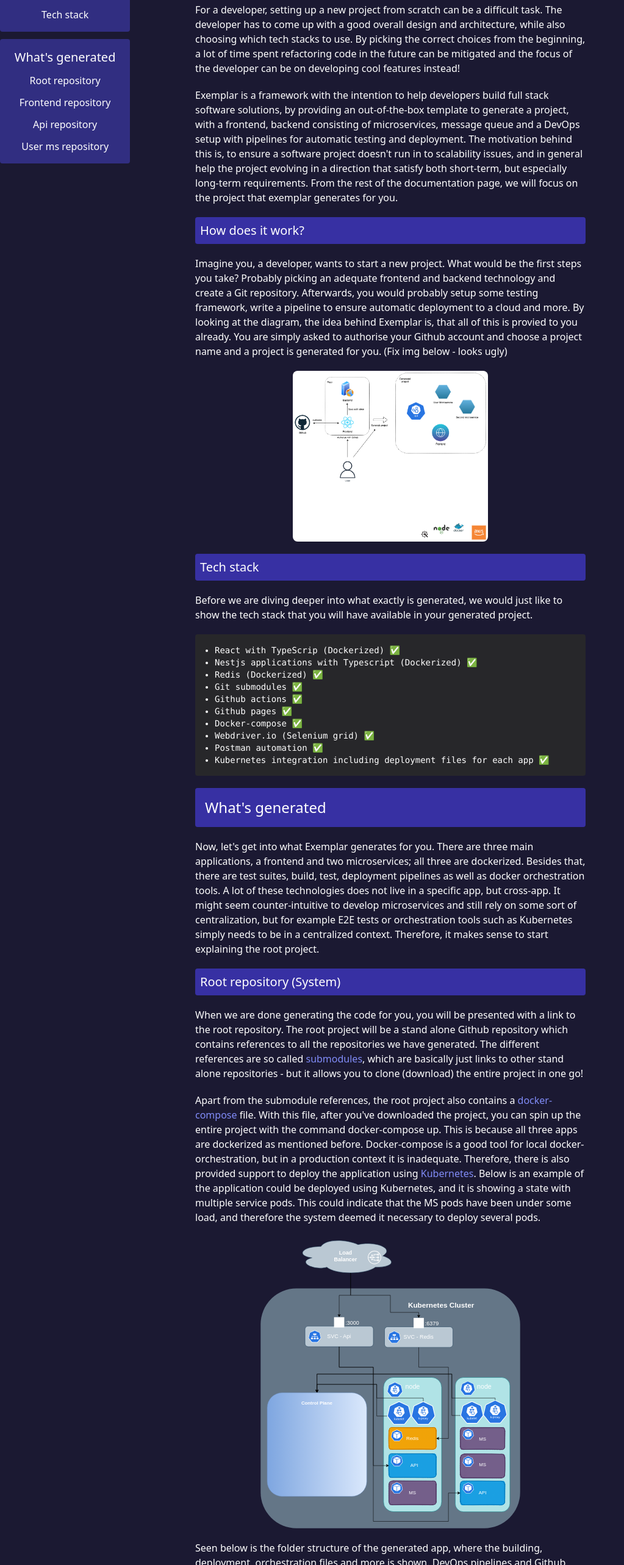
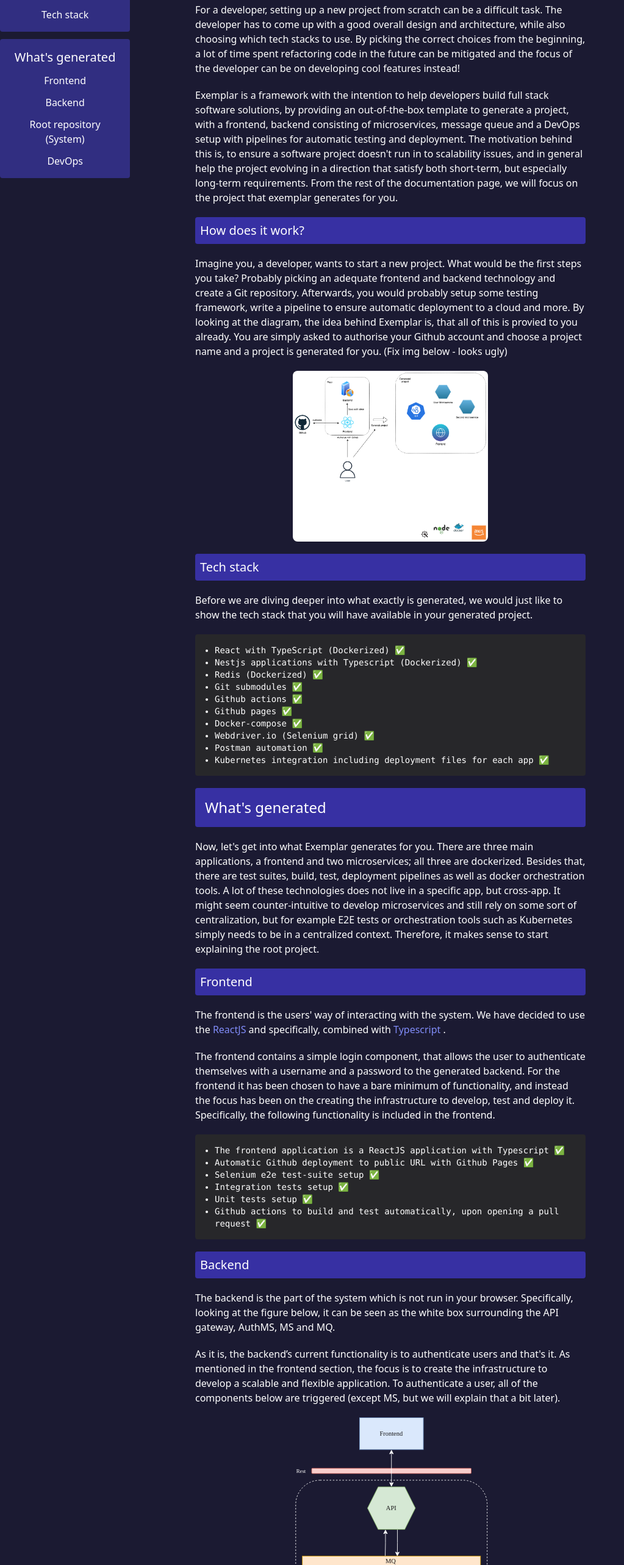
Before and after one commit to exemplar-io/exemplar-io.github.io, a React (Create React App) app: page /docs in a window 1280 px wide. Shown: the part 160-2726 px from the top of the page at 61% size, without its empty margins (0-1023 px from the left). Built offline with nearby package versions, Linux system fonts and the light colour scheme; no server answers.

Commit message:
extended with new images and text

```diff
--- a/src/components/UI/Sidebar/Sidebar.tsx
+++ b/src/components/UI/Sidebar/Sidebar.tsx
@@ -3,19 +3,19 @@
     <div className="h-screen w-1/6 ml-0 pt-20 top-0 fixed flex flex-col space-y-3">
       <div className="flex flex-col space-y-3 bg-primary-900 rounded p-4">
         <a
-          className="sticky text-secondary font-medium text-xl"
+          className="sticky text-secondary font-medium text-xl  hover:font-bold"
           href="#introduction"
         >
           Introduction
         </a>
         <a
-          className="sticky text-secondary text-m font-light"
+          className="sticky text-secondary text-m font-light hover:font-medium"
           href="#how-does-it-work"
         >
           How does it work?
         </a>
         <a
-          className="sticky text-secondary text-m font-light"
+          className="sticky text-secondary text-m font-light hover:font-medium"
           href="#tech-stack"
         >
           Tech stack
@@ -23,34 +23,34 @@
       </div>
       <div className="flex flex-col space-y-3 bg-primary-900 rounded p-4">
         <a
-          className="sticky text-secondary font-medium text-xl"
+          className="sticky text-secondary font-medium text-xl hover:font-bold"
           href="#whats-generated"
         >
           What's generated
         </a>
         <a
-          className="sticky text-secondary text-m font-light"
+          className="sticky text-secondary text-m font-light hover:font-medium"
+          href="#frontend-repository"
+        >
+          Frontend
+        </a>
+        <a
+          className="sticky text-secondary text-m font-light hover:font-medium"
+          href="#backend"
+        >
+          Backend
+        </a>
+        <a
+          className="sticky text-secondary text-m font-light hover:font-medium"
           href="#root-repository"
         >
-          Root repository
+          Root repository (System)
         </a>
         <a
-          className="sticky text-secondary text-m font-light"
-          href="#frontend-repository"
+          className="sticky text-secondary text-m font-light hover:font-medium"
+          href="#DevOps"
         >
-          Frontend repository
-        </a>
-        <a
-          className="sticky text-secondary text-m font-light"
-          href="#api-repository"
-        >
-          Api repository
-        </a>
-        <a
-          className="sticky text-secondary text-m font-light"
-          href="#user-ms-repository"
-        >
-          User ms repository
+          DevOps
         </a>
       </div>
     </div>
--- a/src/pages/Docs.tsx
+++ b/src/pages/Docs.tsx
@@ -85,7 +85,7 @@
           generated project.
         </p>
         <ul className="list-disc pl-8 text-sm font-mono bg-gray-800 rounded p-4">
-          <li>React with TypeScrip (Dockerized) ✅</li>
+          <li>React with TypeScript (Dockerized) ✅</li>
           <li>Nestjs applications with Typescript (Dockerized) ✅</li>
           <li>Redis (Dockerized) ✅</li>
           <li>Git submodules ✅</li>
@@ -116,22 +116,154 @@
           centralized context. Therefore, it makes sense to start explaining the
           root project.
         </p>
+        <h2
+          className="text-xl bg-primary-800 p-2 rounded"
+          id="frontend-repository"
+        >
+          Frontend
+        </h2>
+        <p className="text-m">
+          The frontend is the users' way of interacting with the system. We have
+          decided to use the{' '}
+          <a href="https://reactjs.org/" target="_blank">
+            ReactJS
+          </a>{' '}
+          and specifically, combined with{' '}
+          <a href="https://www.typescriptlang.org/" target="_blank">
+            Typescript
+          </a>{' '}
+          .
+        </p>
+        <p className="text-m">
+          The frontend contains a simple login component, that allows the user
+          to authenticate themselves with a username and a password to the
+          generated backend. For the frontend it has been chosen to have a bare
+          minimum of functionality, and instead the focus has been on the
+          creating the infrastructure to develop, test and deploy it.
+          Specifically, the following functionality is included in the frontend.
+        </p>
+        <ul className="list-disc pl-8 text-sm font-mono bg-gray-800 rounded p-4">
+          <li>
+            The frontend application is a ReactJS application with Typescript ✅
+          </li>
+          <li>
+            Automatic Github deployment to public URL with Github Pages ✅
+          </li>
+          <li>Selenium e2e test-suite setup ✅</li>
+          <li>Integration tests setup ✅</li>
+          <li>Unit tests setup ✅</li>
+          <li>
+            Github actions to build and test automatically, upon opening a pull
+            request ✅
+          </li>
+        </ul>
+        <h2 className="text-xl bg-primary-800 p-2 rounded" id="backend">
+          Backend
+        </h2>
+        <p>
+          The backend is the part of the system which is not run in your
+          browser. Specifically, looking at the figure below, it can be seen as
+          the white box surrounding the API gateway, AuthMS, MS and MQ.
+        </p>
+        <p>
+          As it is, the backend’s current functionality is to authenticate users
+          and that's it. As mentioned in the frontend section, the focus is to
+          create the infrastructure to develop a scalable and flexible
+          application. To authenticate a user, all of the components below are
+          triggered (except MS, but we will explain that a bit later).
+        </p>
+        <img
+          src={process.env.PUBLIC_URL + '/docs/generated_app_architecture.svg'}
+          alt="overview"
+          className="w-3/6 m-auto"
+        />
+        <h2 className="text-m bg-primary-800 p-1 rounded" id="backend">
+          API gateway
+        </h2>
+        <p className="text-m">
+          The API gateway is the point that the frontend can interact with
+          through Rest. It is developed in{' '}
+          <a href="https://nestjs.com/" target="_blank">
+            {' '}
+            NestJS
+          </a>{' '}
+          . The API gateways responsibility is to provide the infrastructure for
+          the communication between the frontend and backend in this scenario.
+        </p>
+        <p>
+          The API gateway listens on port 3000 and it serves one endpoint, the
+          /login endpoint. The endpoint will put a message on the message queue,
+          saying that an authentication task is ready to be picked up. This is
+          also why it is called the API gateway, because its task is to delegate
+          the communication in the app. The actual authentication logic resides
+          in the AuthMS.
+        </p>
+        <h2 className="text-m bg-primary-800 p-1 rounded">AuthMS</h2>
+        <p>
+          The The AuthMS microservice cannot be interacted through rest, as it
+          is with the API gateway. The AuthMS can be interacted with through
+          messages put on the message queue. Just like the API gateway, this is
+          a NestJS project written in Typescript.
+        </p>
+        <p>
+          It connects to the message queue and listens for messages with the
+          login id. When a message with the login id is put on the queue, it
+          will consume it and verify if the user is an authenticated user or
+          not. If the user is authenticated, it will return a JWT (JSON web
+          token) and if not, a new unauthorized exception will be thrown and the
+          user will receive a 401 Unauthorized status code. Using JWTs for
+          authentication is a very popular and highly scalable method of
+          implementing authentication - you can read a lot more about it on the
+          <a href="https://jwt.io/" target="_blank">
+            {' '}
+            jwt.io{' '}
+          </a>
+          website.
+        </p>
+        <h2 className="text-m bg-primary-800 p-1 rounded">
+          Summary of the features the backend has
+        </h2>
+        <ul className="list-disc pl-8 text-sm font-mono bg-gray-800 rounded p-4">
+          <li>API gateway written in NestJS ✅</li>
+          <li>Authentication microservice written in NestJS ✅</li>
+          <li>Empty (extendable microservice) written in NestJS ✅</li>
+          <li>
+            All three of the above services in their Github repositories
+            (submodules) ✅
+          </li>
+          <li>Dockerization by all of the above services ✅</li>
+          <li>Message queue using Redis ✅</li>
+          <li>Postman Automation e2e tests for API gateway ✅</li>
+          <li>Integration tests for backend ✅</li>
+          <li>Unit tests for backend ✅</li>
+          <li>
+            Github actions to build and test automatically, upon opening a pull
+            request ✅
+          </li>
+        </ul>
         <h2 className="text-xl bg-primary-800 p-2 rounded" id="root-repository">
           Root repository (System)
         </h2>
         <p className="text-m">
-          When we are done generating the code for you, you will be presented
-          with a link to the root repository. The root project will be a stand
-          alone Github repository which contains references to all the
-          repositories we have generated. The different references are so called{' '}
+          Now, you might think there is a missing link, which comes now. Even
+          though we seek to decouple the different apps as much as possible,
+          when it comes to testing and managing the applications in a production
+          context, there needs to be some sort of centralization. This is done
+          by having a root git project.
+        </p>
+        <p>
+          The root project will be a stand alone Github repository which
+          contains references to all the repositories we have generated. The
+          different references are so called{' '}
           <a
             href="https://git-scm.com/book/en/v2/Git-Tools-Submodules"
             target="_blank"
           >
             submodules
           </a>
-          , which are basically just links to other stand alone repositories -
-          but it allows you to clone (download) the entire project in one go!
+          , which are links to other stand alone repositories - hence, it is not
+          a nested repository. This means that the different git submodule apps,
+          can also be cloned and developed independently if desired.
         </p>
         <p>
           Apart from the submodule references, the root project also contains a
@@ -142,6 +274,8 @@
           file. With this file, after you've downloaded the project, you can
           spin up the entire project with the command docker-compose up. This is
           because all three apps are dockerized as mentioned before.
+        </p>
+        <p>
           Docker-compose is a good tool for local docker-orchestration, but in a
           production context it is inadequate. Therefore, there is also provided
           support to deploy the application using{' '}
@@ -191,96 +325,9 @@
           </li>
           <li>Script to build all Docker images ✅</li>
         </ul>
-        <h2
-          className="text-xl bg-primary-800 p-2 rounded"
-          id="frontend-repository"
-        >
-          Frontend repository
+        <h2 className="text-xl bg-primary-800 p-2 rounded" id="DevOps">
+          DevOps
         </h2>
-        <ul className="list-disc pl-8">
-          <li>
-            The frontend application is a React application with Typescript
-          </li>
-          <li>Automatic Github deployment to public URL with Github Pages</li>
-          <li>Selenium e2e test-suite setup and example test</li>
-          <li>Integration tests setup and example test</li>
-          <li>Unit tests setup and example test</li>
-          <li>
-            Github actions to build and test automatically, upon opening a pull
-            request
-          </li>
-        </ul>
-        <p className="text-m">
-          So, the most flashy part of your newly generated project is definitely
-          the frontend. This repository has the code for an entire web
-          application developed in{' '}
-          <a href="https://reactjs.org/" target="_blank">
-            ReactJS
-          </a>
-          ! We have chosen to use{' '}
-          <a href="https://www.typescriptlang.org/" target="_blank">
-            Typescript
-          </a>{' '}
-          as the development language for the web application, but you can also
-          develop ReactJS web apps in Javascript.
-        </p>
-        <p className="text-m">
-          Just like all the other repositories we generate for you, we have
-          wrapped the frontend in a docker container. The configurations for the
-          docker container can be found in the Dockerfile - it allows you to run
-          the frontend in pretty much any environment, abstracting away the OS
-          details of the specific environment you're in.
-        </p>
-        <p className="text-m">
-          From the get go, the frontend contains a simple login component, that
-          allows the user to authenticate themselves with a username and a
-          password. When you log in, the web application actually communicates
-          with the backend which is divided into two repositories. The Api
-          repository and the MS repository.
-        </p>
-        <h2 className="text-xl bg-primary-800 p-2 rounded" id="api-repository">
-          Api repository
-        </h2>
-        <p className="text-m">
-          The Api repository is the gateway into your backend. It's a standalone
-          <a href="https://nestjs.com/" target="_blank">
-            {' '}
-            nestJS project
-          </a>{' '}
-          written in Typescript, which serves the API to the outside world - and
-          in this case it serves the frontend web application we generated for
-          you. In this project you write the different endpoints you want to
-          have for your backend. To allow the user to login we have already
-          created a /login endpoint, which expects a username and a password as
-          input. These details will be forwarded to the relevant microservice
-          through a RabbitMQ message queue. In the case of the login endpoint
-          the relevant microservice is the user microservice, which has its own
-          standalone repository - the user-ms repository which is up next!
-        </p>
-        <h2
-          className="text-xl bg-primary-800 p-2 rounded"
-          id="user-ms-repository"
-        >
-          User ms repository
-        </h2>
-        <p className="text-m">
-          The user-ms repository is the microservice dedicated to handling
-          everything regarding the users of your application. Just like the Api
-          repository, this is a NestJS project written in Typescript. Instead of
-          hosting Rest endpoint, it listens to the RabbitMQ message queue for
-          messages. From the get go we have set it up to listen for a login
-          message, with login credentials. When a login message is received it
-          checks an in-memory database with users, to see if the credentials
-          match. If the credentials match, a Json Web Token is generated and
-          sent back through the RabbitMQ message queue. Using JWTs for
-          authentication is a very popular and highly scalable method of
-          implementing authentication - you can read a lot more about it on the
-          <a href="https://jwt.io/" target="_blank">
-            {' '}
-            jwt.io{' '}
-          </a>
-          website.
-        </p>
       </main>
     </>
   );
--- a/tailwind.config.js
+++ b/tailwind.config.js
@@ -30,6 +30,7 @@
       backgroundColor: ['disabled'],
       cursor: ['disabled'],
       hover: ['disabled'],
+      fontWeight: ['hover'],
     },
   },
   plugins: [],
```
Also changed, not shown: public/docs/generated_app_architecture.svg (added).
